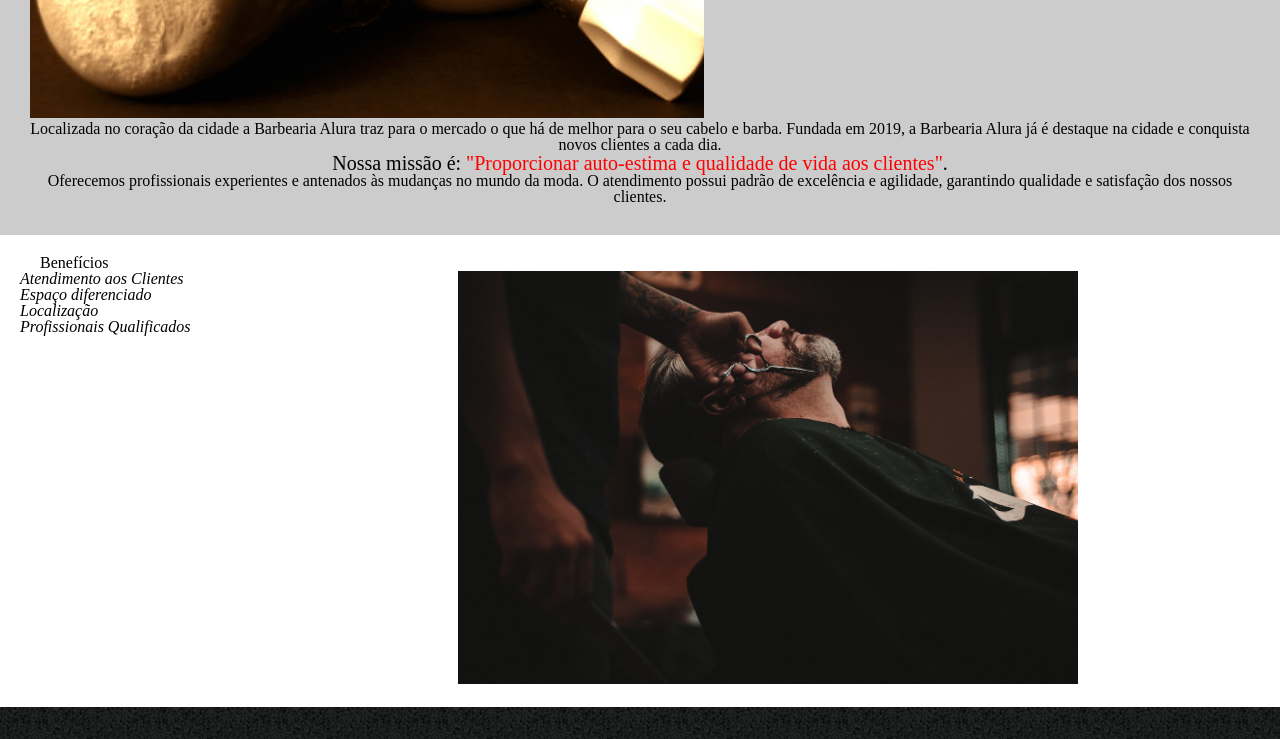
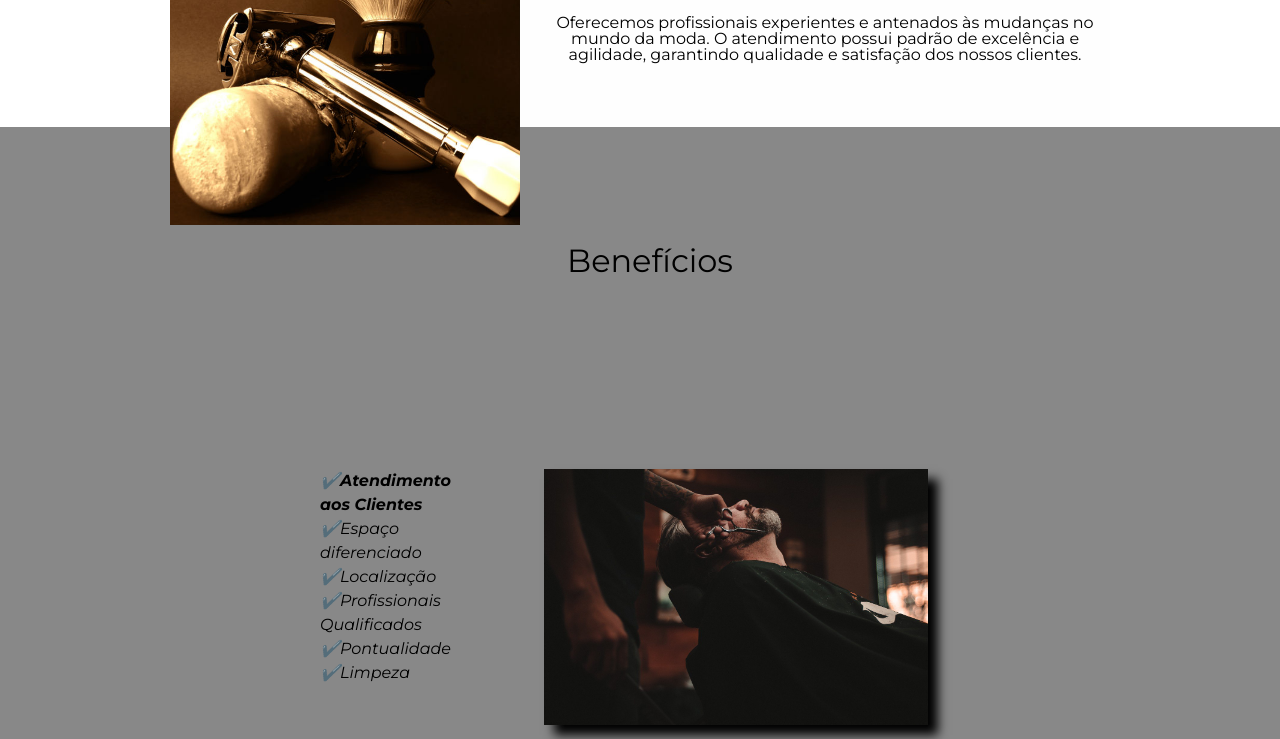
Before and after one commit to RyanNikolas/barbearia-alura, a plain HTML site: page index.html in a window 1280 px wide. Shown: the part 1198-1937 px from the top of the page. Drawn offline with Linux system fonts and the light colour scheme.

Commit message:
atualiaçao da aula passsada

```diff
--- a/index.html
+++ b/index.html
@@ -3,17 +3,22 @@
 
 <head>
 	<meta charset="UTF-8">
-	<title>Barbearia Alura</title>
+
+	<link rel="preconnect" href="https://fonts.googleapis.com">
+	<link rel="preconnect" href="https://fonts.gstatic.com" crossorigin>
+	<link
+		href="https://fonts.googleapis.com/css2?family=Montserrat:ital,wght@0,100..900;1,100..900&family=Oswald:wght@200..700&family=Roboto+Condensed:ital,wght@0,100..900;1,100..900&display=swap"
+		rel="stylesheet">
 	<link rel="stylesheet" href="reset.css">
 	<link rel="stylesheet" href="style-home.css">
 	<link rel="stylesheet" href="style.css">
-
+	<title>Barbearia Alura</title>
 </head>
 
 <body>
 	<header>
 		<div class="caixa">
-			<h1 class="logo" > <img class="titulo-principal" src="img/logo.png"> Barbearia Alura </h1>
+			<h1 class="logo"> <img class="titulo-principal" src="img/logo.png"> Barbearia Alura </h1>
 
 			<nav>
 				<ul>
@@ -25,6 +30,10 @@
 		</div>
 	</header>
 	<img class="banner" src="img/banner.jpg">
+
+	<main>
+		<p> qualquer conteudo que gostaria de escrever</p>
+
 		<section class="principal">
 			<h2 class="titulo-principal">Sobre a Barbearia Alura</h2>
 
@@ -37,22 +46,43 @@
 			<p id="missao"><em>Nossa missão é: <strong>"Proporcionar auto-estima e qualidade de vida aos
 						clientes"</strong>.</em></p>
 
-		<p>Oferecemos profissionais experientes e antenados às mudanças no mundo da moda. O atendimento possui padrão de
+			<p>Oferecemos profissionais experientes e antenados às mudanças no mundo da moda. O atendimento possui
+				padrão de
 				excelência e agilidade, garantindo qualidade e satisfação dos nossos clientes.</p>
 		</section>
 
 		<section class="beneficios">
 			<h3 class="titulo-principal">Benefícios</h3>
 
-		<ul>
+			<div class="conteudo-beneficios">
+				<ul class="lista-beneficios">
 					<li class="itens">Atendimento aos Clientes</li>
 					<li class="itens">Espaço diferenciado</li>
 					<li class="itens">Localização</li>
 					<li class="itens">Profissionais Qualificados</li>
-		</ul>
+					<li class="itens">Pontualidade</li>
+					<li class="itens">Limpeza</li>
+				</ul><img src="img/beneficios.jpg" class="imagem-beneficios">
+			</div>
 
-		<img src="img/beneficios.jpg" class="imagembeneficios">
+			<div class="video">
+				<iframe width="560" height="315" src="https://www.youtube.com/embed/wcVVXUV0YUY" frameborder="0"
+					allow="accelerometer; autoplay; encrypted-media; gyroscope; picture-in-picture"
+					allowfullscreen></iframe>
+			</div>
 		</section>
+
+		<section class="mapa">
+			<h3 class="titulo-principal">Nosso estabelecimento</h3>
+			<p>Nosso estabelecimento está localizado no coração da cidade.</p>
+
+			<div class="mapa-conteudo">
+				<iframe
+					src="https://www.google.com/maps/embed?pb=!1m18!1m12!1m3!1d3656.4483278365396!2d-46.63466568562861!3d-23.588249068469487!2m3!1f0!2f0!3f0!3m2!1i1024!2i768!4f13.1!3m3!1m2!1s0x94ce5a2b2ed7f3a1%3A0xab35da2f5ca62674!2sCaelum!5e0!3m2!1spt-BR!2sbr!4v1568814489656!5m2!1spt-BR!2sbr"
+					width="100%" height="300" frameborder="0" style="border:0;" allowfullscreen=""></iframe>
+			</div>
+		</section>
+	</main>
 	<footer>
 		<img src="img/logo-branco.png">
 		<p class="copyright">&copy; Copyright Barbearia Alura - 2025</p>
--- a/style-home.css
+++ b/style-home.css
@@ -1,14 +1,4 @@
-#banner {
-    width: 100%;
-}
-
-.principal {
-    background: #CCCCCC;
-    padding: 30px;
-}
-
-.titulo-principal {
-    padding-left: 20px;body {}
+body {}
 
 #banner {
 	width: 100%;
@@ -94,40 +84,3 @@ nav a {
 	font-size: 22px;
 	text-decoration: none;
 }
-}
-
-.titulo-centralizado {
-    text-align: center
-}
-
-p {
-    text-align: center;
-}
-
-#missao {
-    font-size: 20px
-}
-
-em strong {
-    color: #FF0000;
-}
-
-.itens {
-    font-style: italic
-}
-
-.beneficios {
-    background: #FFFFFF;
-    padding: 20px;
-}
-
-ul {
-    display: inline-block;
-    vertical-align: top;
-    width: 20%;
-    margin-right: 15%;
-}
-
-.imagembeneficios {
-    width: 50%;
-}
--- a/style.css
+++ b/style.css
@@ -1,6 +1,50 @@
+body {
+    font-family: 'Montserrat', sans-serif;
+}
+
 header {
     background: #BBBBBB;
     padding: 20px 0;
+}
+
+.banner {
+    width: 100%;
+}
+
+.titulo-principal {
+    text-align: center;
+    font-size: 2em;
+    margin: 0 0 1em;
+    clear: left;
+}
+
+.principal {
+    padding: 3em 0;
+    background: #FEFEFE;
+    width: 940px;
+    margin: 0 auto;
+}
+
+.principal p {
+    margin: 0 0 1em;
+}
+
+.principal strong {
+    font-weight: bold;
+}
+
+.principal em {
+    font-style: italic;
+}
+
+.utensilios {
+    width: calc(40% - 26px);
+    float: left;
+    margin: 0 20px 20px 0;
+}
+
+.imagembeneficios {
+    width: 60%;
 }
 
 .caixa {
@@ -79,8 +123,46 @@ nav a:hover {
 }
 
 main {
-    width: 940px;
+
+}
+
+.beneficios {
+    padding: 3em 0;
+    background: #888888;
+}
+
+.conteudo-beneficios {
+    width: 640px;
     margin: 0 auto;
+}
+
+.lista-beneficios {
+    width: 40%;
+    display: inline-block;
+    vertical-align: top;
+}
+
+.itens {
+    line-height: 1.5;
+}
+
+.itens:first-child {
+    font-weight: bold;
+}
+
+.itens:before {
+    content: "✔️";
+}
+
+.imagem-beneficios {
+    width: 60%;
+    opacity: 1;
+    transition: 400ms;
+    box-shadow: 10px 10px 10px 0 #000000;
+}
+
+.imagem-beneficios:hover {
+    opacity: 0.3;
 }
 
 form {
@@ -156,3 +238,48 @@ td, th {
     border: 1px solid #000000;
     padding: 8px 15px;
 }
+
+.mapa {
+    padding: 3em 0;
+    background-color: linear-gradient(#FEFEFE, #888888);
+}
+
+.mapa p {
+    margin: 0 0 2em;
+    text-align: center;
+}
+
+.mapa-conteudo {
+    width: 940px;
+    margin: 0 auto;
+}
+
+.video {
+    width: 560px;
+    margin: 2em auto;
+}
+
+
+/* SELETORES AVANÇADOS PARA SEREM USADOS
+
+main p {
+    background: red;
+}
+
+main > p {
+    background: red;
+}
+
+img + p {
+    background: blue;
+}
+
+img ~ p {
+    background: yellow
+}
+
+.principal p:not(#missao) {
+    background: orange;
+}
+
+*/
```
Lines whose indentation alone changed are shown as unchanged.
